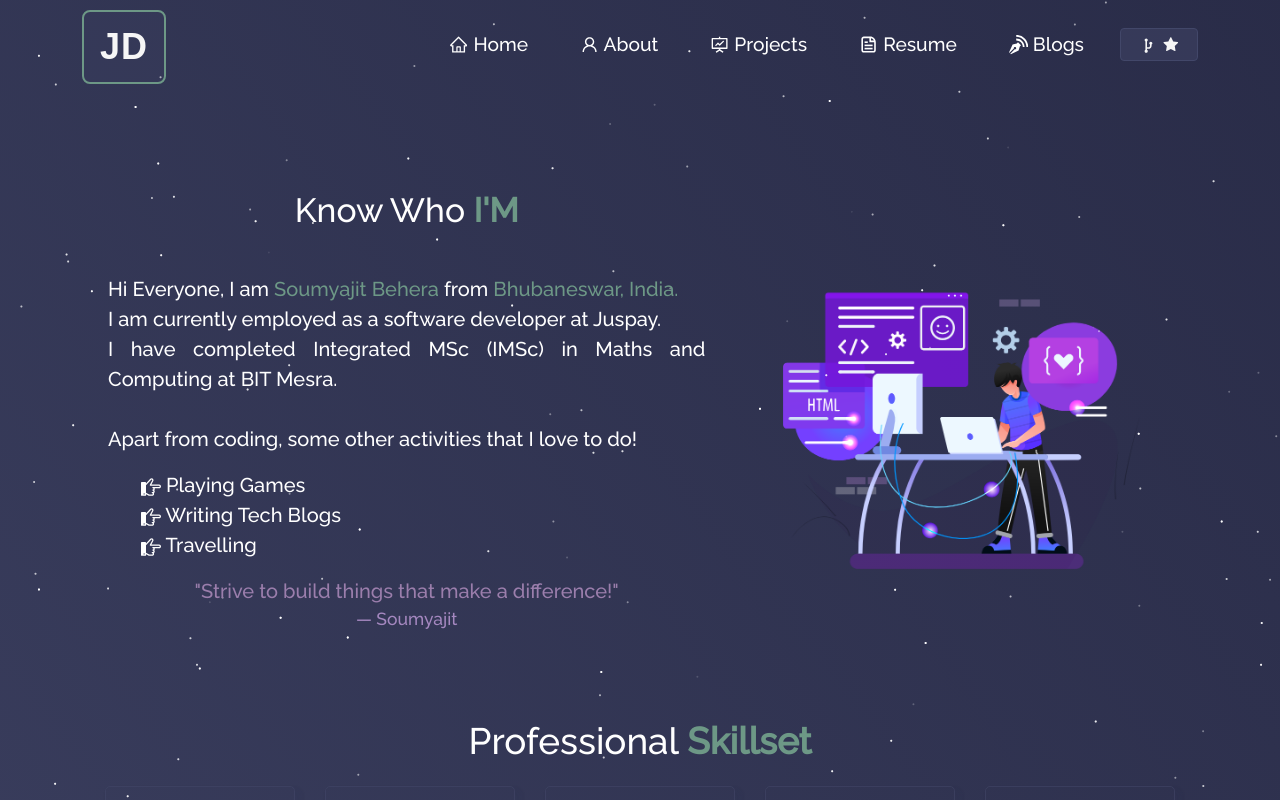
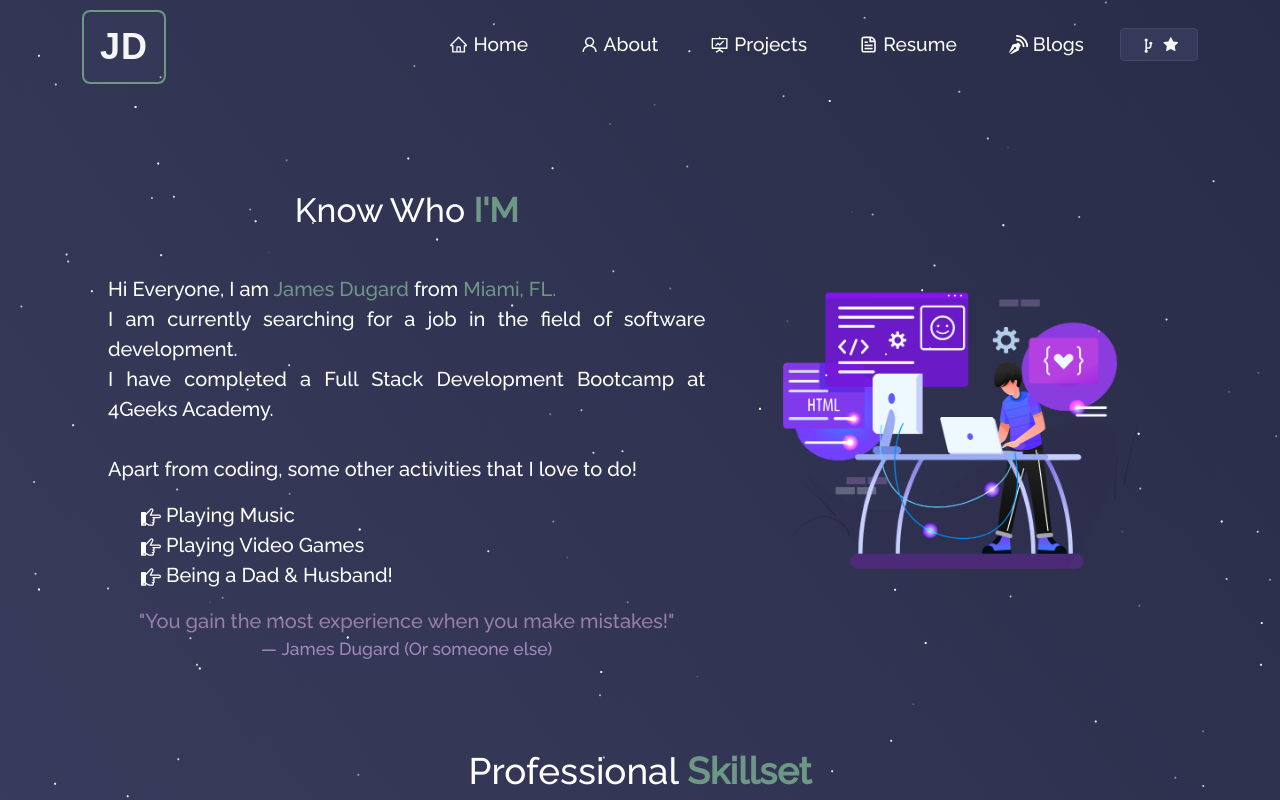
Before and after one commit to jdugard3/Portfolio-JamesD, a React (Create React App) app: page /about in a window 1280 px wide. Shown: the top 800 px of the page. Built offline with nearby package versions, Linux system fonts and the light colour scheme.

Commit message:
finalized color scheme and began working on about page

```diff
--- a/public/index.html
+++ b/public/index.html
@@ -8,29 +8,29 @@
   <meta name="theme-color" content="#000000" />
   <meta name="description" content="Web site created using create-react-app" />
   <link rel="manifest" href="%PUBLIC_URL%/manifest.json" />
-  <title>S0umyajit | Portfolio</title>
-  <meta name="description" content="Self Developed personal website build with React.js">
+  <title>jdugard3 | Portfolio</title>
+  <meta name="description" content="Personal portfolio website built with React.js">
 
   <!-- Google / Search Engine Tags -->
-  <meta itemprop="name" content="S0umyajit | Portfolio">
-  <meta itemprop="description" content="Self Developed personal website build with React.js">
+  <meta itemprop="name" content="jdugard3 | Portfolio">
+  <meta itemprop="description" content="Personal portfolio website built with React.js">
   <meta itemprop="image"
-    content="https://raw.githubusercontent.com/soumyajit4419/Portfolio/master/Images/readme-img.png?token=AK7VCIF5RYEUZZAURELPTAC76U6AK">
+    content="https://raw.githubusercontent.com/jdugard3/Portfolio-JamesD/master/Images/readme-img.png">
 
   <!-- Facebook Meta Tags -->
-  <meta property="og:url" content="https://soumyajit.vercel.app">
+  <meta property="og:url" content="https://jdugard3.github.io/Portfolio-JamesD">
   <meta property="og:type" content="website">
-  <meta property="og:title" content="S0umyajit | Portfolio">
-  <meta property="og:description" content="Self Developed personal website build with React.js">
+  <meta property="og:title" content="jdugard3 | Portfolio">
+  <meta property="og:description" content="Personal portfolio website built with React.js">
   <meta property="og:image"
-    content="https://raw.githubusercontent.com/soumyajit4419/Portfolio/master/Images/readme-img.png?token=AK7VCIF5RYEUZZAURELPTAC76U6AK">
+    content="https://raw.githubusercontent.com/jdugard3/Portfolio-JamesD/master/Images/readme-img.png">
 
   <!-- Twitter Meta Tags -->
   <meta name="twitter:card" content="summary_large_image">
-  <meta name="twitter:title" content="S0umyajit | Portfolio">
-  <meta name="twitter:description" content="Self Developed personal website build with React.js">
+  <meta name="twitter:title" content="jdugard3 | Portfolio">
+  <meta name="twitter:description" content="Personal portfolio website built with React.js">
   <meta name="twitter:image"
-    content="https://raw.githubusercontent.com/soumyajit4419/Portfolio/master/Images/readme-img.png?token=AK7VCIF5RYEUZZAURELPTAC76U6AK">
+    content="https://raw.githubusercontent.com/jdugard3/Portfolio-JamesD/master/Images/readme-img.png">
 </head>
 
 <body>
--- a/src/components/About/AboutCard.js
+++ b/src/components/About/AboutCard.js
@@ -8,33 +8,32 @@ function AboutCard() {
       <Card.Body>
         <blockquote className="blockquote mb-0">
           <p style={{ textAlign: "justify" }}>
-            Hi Everyone, I am <span className="purple">Soumyajit Behera </span>
-            from <span className="purple"> Bhubaneswar, India.</span>
+            Hi Everyone, I am <span className="purple">James Dugard </span>
+            from <span className="purple">Miami, FL.</span>
             <br />
-            I am currently employed as a software developer at Juspay.
+            I am currently searching for a job in the field of software development.
             <br />
-            I have completed Integrated MSc (IMSc) in Maths and Computing at BIT
-            Mesra.
+            I have completed a Full Stack Development Bootcamp at 4Geeks Academy.
             <br />
             <br />
             Apart from coding, some other activities that I love to do!
           </p>
           <ul>
             <li className="about-activity">
-              <ImPointRight /> Playing Games
+              <ImPointRight /> Playing Music
             </li>
             <li className="about-activity">
-              <ImPointRight /> Writing Tech Blogs
+              <ImPointRight /> Playing Video Games
             </li>
             <li className="about-activity">
-              <ImPointRight /> Travelling
+              <ImPointRight /> Being a Dad & Husband!
             </li>
           </ul>
 
           <p style={{ color: "rgb(155 126 172)" }}>
-            "Strive to build things that make a difference!"{" "}
+            "You gain the most experience when you make mistakes!"{" "}
           </p>
-          <footer className="blockquote-footer">Soumyajit</footer>
+          <footer className="blockquote-footer">James Dugard (Or someone else)</footer>
         </blockquote>
       </Card.Body>
     </Card>
--- a/src/components/About/Github.js
+++ b/src/components/About/Github.js
@@ -9,10 +9,10 @@ function Github() {
         Days I <strong className="purple">Code</strong>
       </h1>
       <GitHubCalendar
-        username="soumyajit4419"
+        username="jdugard3"
         blockSize={15}
         blockMargin={5}
-        color="#c084f5"
+        color="#6D9886"
         fontSize={16}
       />
     </Row>
```
